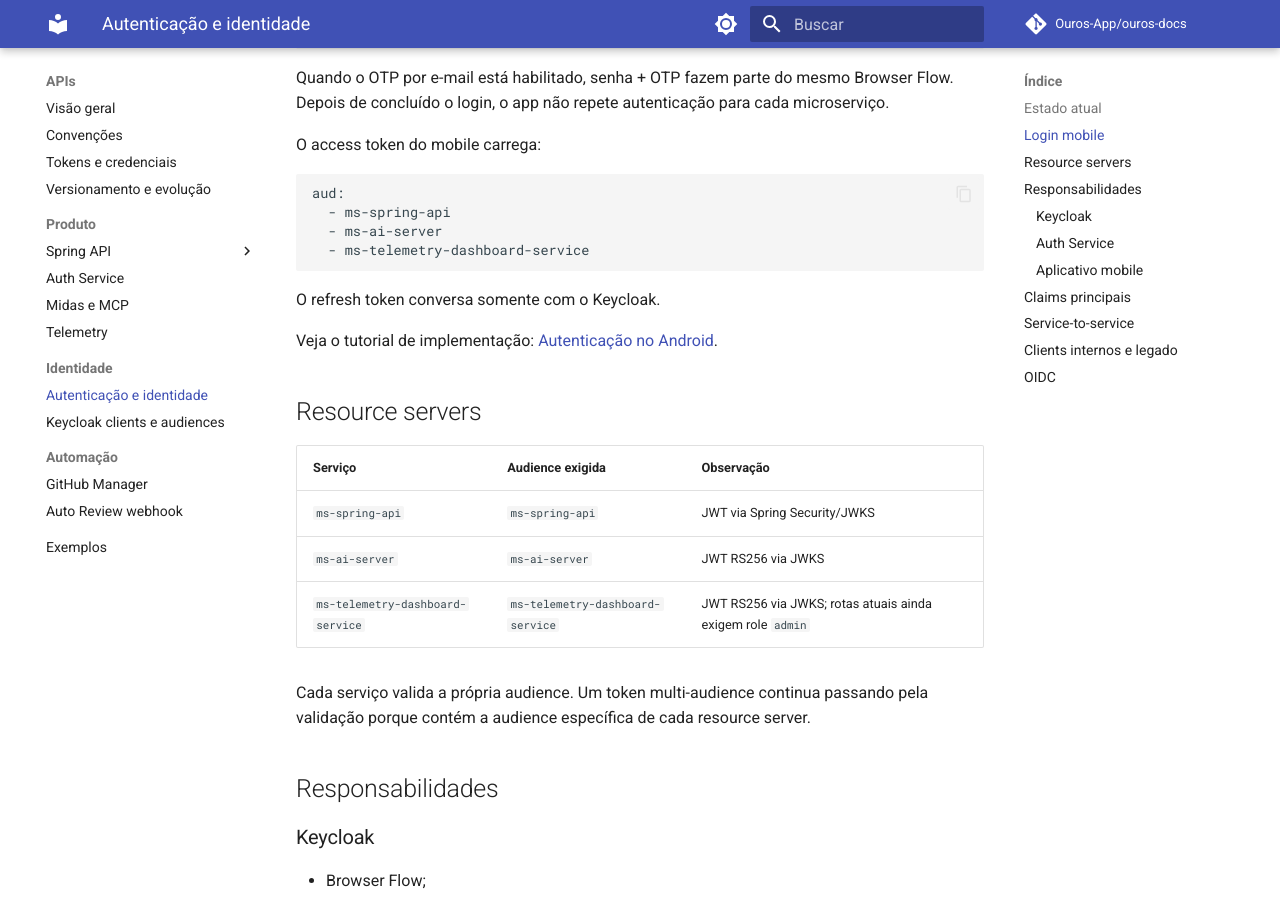
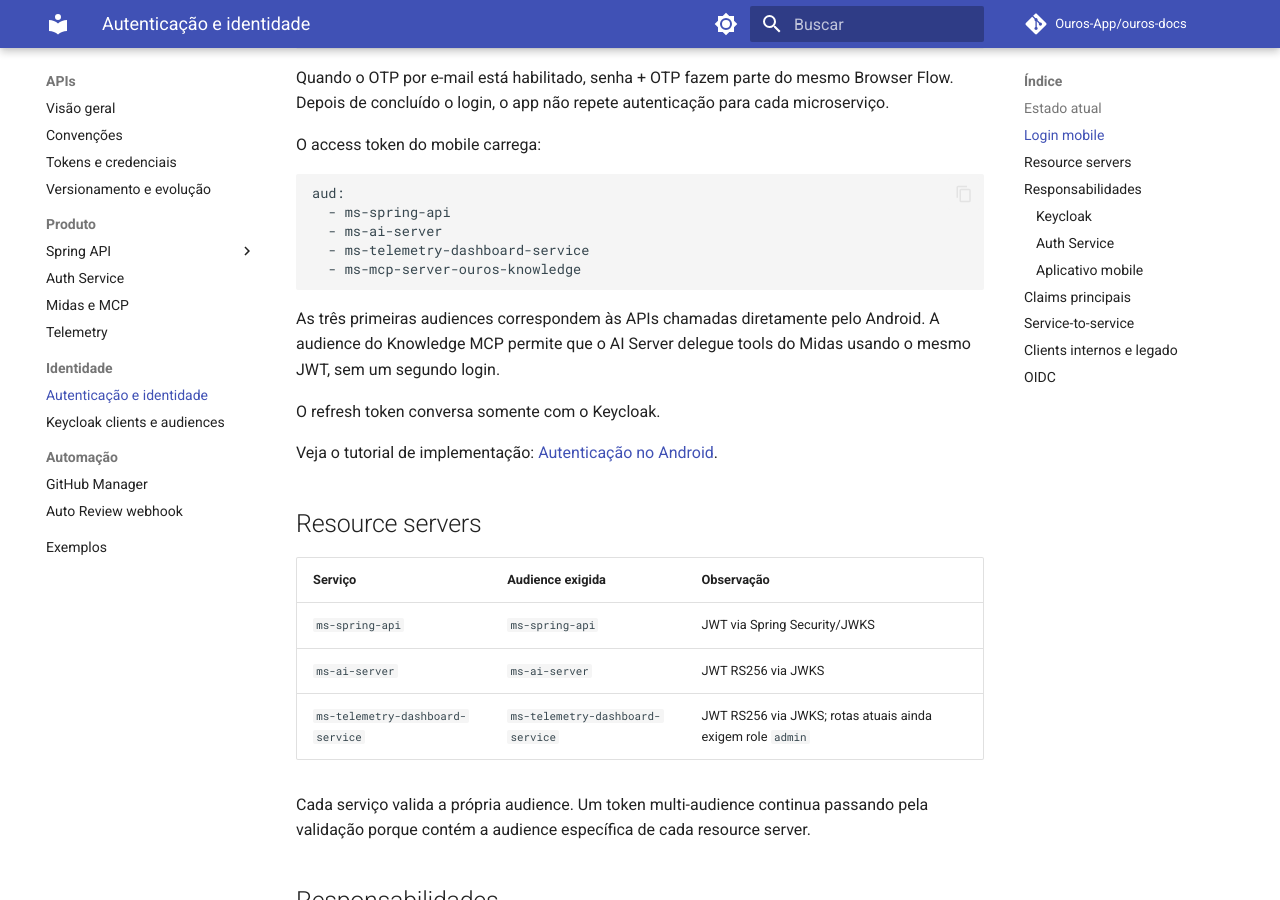
Before and after one commit to Ouros-App/ouros-docs, an MkDocs documentation site: the page built from docs/apis/authentication.md, in a window 1280 px wide and 900 px high, scrolled down 846 px. Built offline with MkDocs 1.6.1 and Material for MkDocs 9.7.7, drawn with Linux system fonts in a browser that asks for light colours; comment, search, counter and statistics services are not loaded.

Commit message:
docs: document delegated Midas JWT audience

````diff
--- a/docs/apis/authentication.md
+++ b/docs/apis/authentication.md
@@ -38,7 +38,10 @@ aud:
   - ms-spring-api
   - ms-ai-server
   - ms-telemetry-dashboard-service
+  - ms-mcp-server-ouros-knowledge
 ```
+
+As três primeiras audiences correspondem às APIs chamadas diretamente pelo Android. A audience do Knowledge MCP permite que o AI Server delegue tools do Midas usando o mesmo JWT, sem um segundo login.
 
 O refresh token conversa somente com o Keycloak.
 
````
